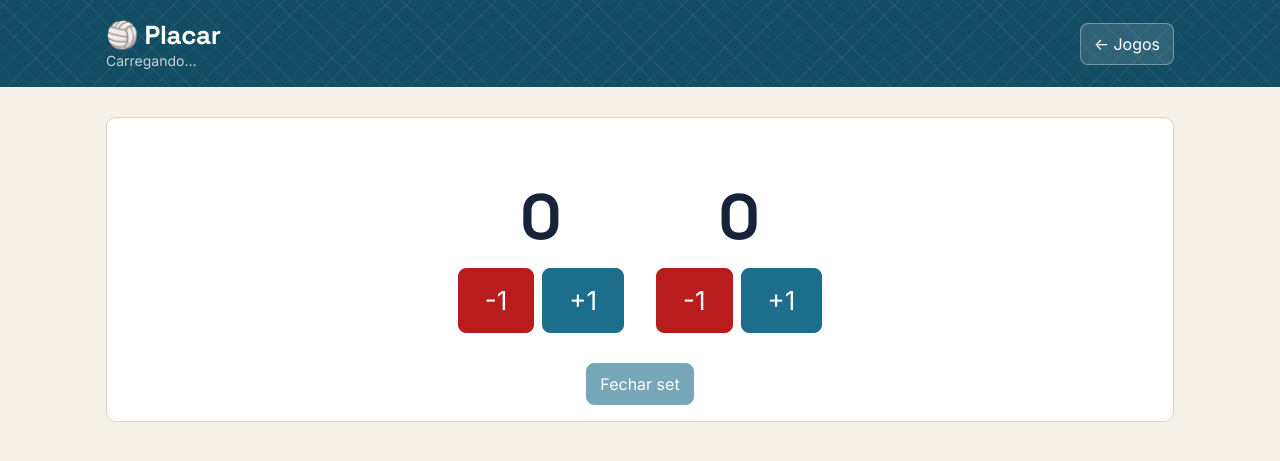
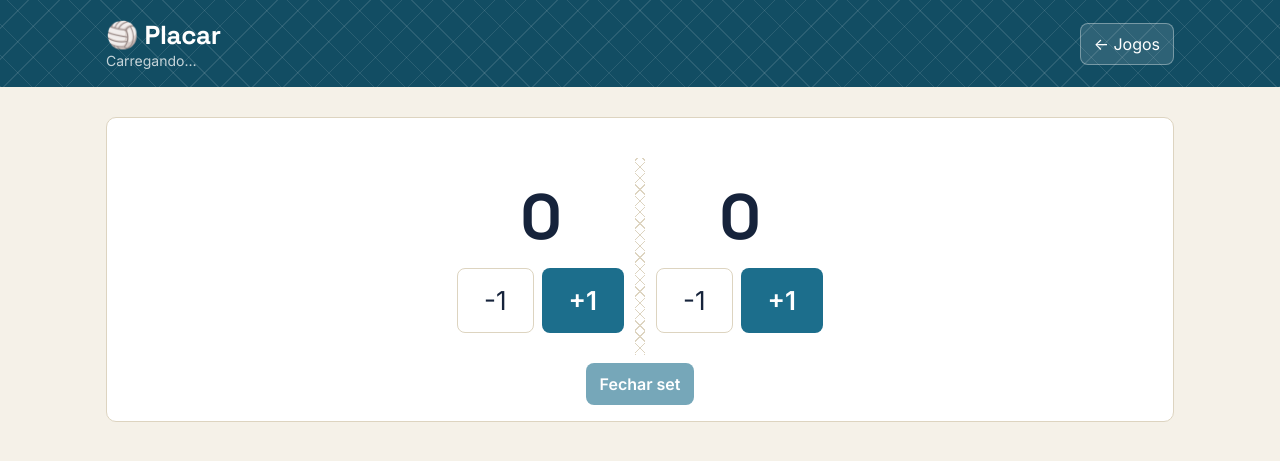
Before and after one commit to n0santos/volei-mvp, a FastAPI app: page /torneio/partidas/1 in a window 1280 px wide. Shown: the top 461 px of the page. Run offline with FastAPI, Linux system fonts and the light colour scheme; data that the repository does not hold is empty.

Commit message:
Design: reforça motivo de rede, hierarquia de h2 e botões primários
- Malha diagonal do header mais visível (opacidade e espaçamento maiores)
- h2 um pouco maior e com tracking mais justo
- button.primary sem borda extra, peso 600
- Divisor de rede entre os dois lados do placar (espelha o divisor de times)
- Placar com tracking mais justo nos números
- Remove destaque vermelho do botão -1 no placar (ação normal, não perigosa)

```diff
--- a/app/static/style.css
+++ b/app/static/style.css
@@ -18,8 +18,8 @@ body { margin: 0; }
 
 .site-header {
   background:
-    repeating-linear-gradient(45deg, rgba(255,255,255,.06) 0 1px, transparent 1px 15px),
-    repeating-linear-gradient(-45deg, rgba(255,255,255,.06) 0 1px, transparent 1px 15px),
+    repeating-linear-gradient(45deg, rgba(255,255,255,.10) 0 1px, transparent 1px 22px),
+    repeating-linear-gradient(-45deg, rgba(255,255,255,.10) 0 1px, transparent 1px 22px),
     var(--court-dark);
   color: white;
 }
@@ -51,7 +51,7 @@ body { margin: 0; }
 
 .app { max-width: 1100px; margin: auto; padding: 16px; }
 .section-head { display:flex; justify-content:space-between; align-items:center; gap:12px; flex-wrap:wrap; }
-h2 { margin: 0 0 12px; font-family: var(--font-display); font-weight: 700; font-size: 19px; }
+h2 { margin: 0 0 14px; font-family: var(--font-display); font-weight: 700; font-size: 21px; letter-spacing: -0.01em; }
 
 .panel {
   background: white;
@@ -85,7 +85,7 @@ button {
 }
 button:hover { background: var(--sand); }
 button:disabled { opacity: .6; cursor: progress; }
-button.primary { background: var(--court); color: white; border-color: var(--court); }
+button.primary { background: var(--court); color: white; border-color: transparent; font-weight: 600; }
 button.primary:hover { background: var(--court-dark); }
 button.danger { background: var(--danger); color: white; border-color: var(--danger); }
 
@@ -171,11 +171,24 @@ button.danger { background: var(--danger); color: white; border-color: var(--dan
   .actions button { flex:1; }
   .inline input, .inline select, .inline button { flex:1 1 100%; }
   .player-grid { grid-template-columns:1fr; }
+  .score-row::after { display: none; }
 }
 
 .scoreboard { display:flex; flex-direction:column; gap:16px; align-items:center; text-align:center; }
-.score-row { display:flex; align-items:center; justify-content:center; gap:32px; flex-wrap:wrap; }
+.score-row { display:flex; align-items:center; justify-content:center; gap:32px; flex-wrap:wrap; position:relative; }
+/* same net motif that splits the two teams elsewhere in the app */
+.score-row::after {
+  content: "";
+  position: absolute;
+  top: -8px; bottom: -8px; left: 50%;
+  width: 10px;
+  margin-left: -5px;
+  background:
+    repeating-linear-gradient(45deg, var(--border) 0 1px, transparent 1px 8px),
+    repeating-linear-gradient(-45deg, var(--border) 0 1px, transparent 1px 8px);
+  pointer-events: none;
+}
 .score-side { display:flex; flex-direction:column; align-items:center; gap:10px; }
-.score-value { font-family: var(--font-display); font-size: 64px; font-weight:700; font-variant-numeric: tabular-nums; }
+.score-value { font-family: var(--font-display); font-size: 64px; font-weight:700; font-variant-numeric: tabular-nums; letter-spacing: -0.02em; }
 .score-btn { font-size: 26px; padding: 16px 26px; min-width: 64px; }
 .sets-history { display:flex; gap:8px; flex-wrap:wrap; justify-content:center; }
--- a/app/templates/partida.html
+++ b/app/templates/partida.html
@@ -31,7 +31,7 @@
           <div id="teamALabel" class="muted"></div>
           <div id="scoreA" class="score-value">0</div>
           <div class="inline">
-            <button class="danger score-btn" data-team="a" data-delta="-1">-1</button>
+            <button class="score-btn" data-team="a" data-delta="-1">-1</button>
             <button class="primary score-btn" data-team="a" data-delta="1">+1</button>
           </div>
         </div>
@@ -39,7 +39,7 @@
           <div id="teamBLabel" class="muted"></div>
           <div id="scoreB" class="score-value">0</div>
           <div class="inline">
-            <button class="danger score-btn" data-team="b" data-delta="-1">-1</button>
+            <button class="score-btn" data-team="b" data-delta="-1">-1</button>
             <button class="primary score-btn" data-team="b" data-delta="1">+1</button>
           </div>
         </div>
```
